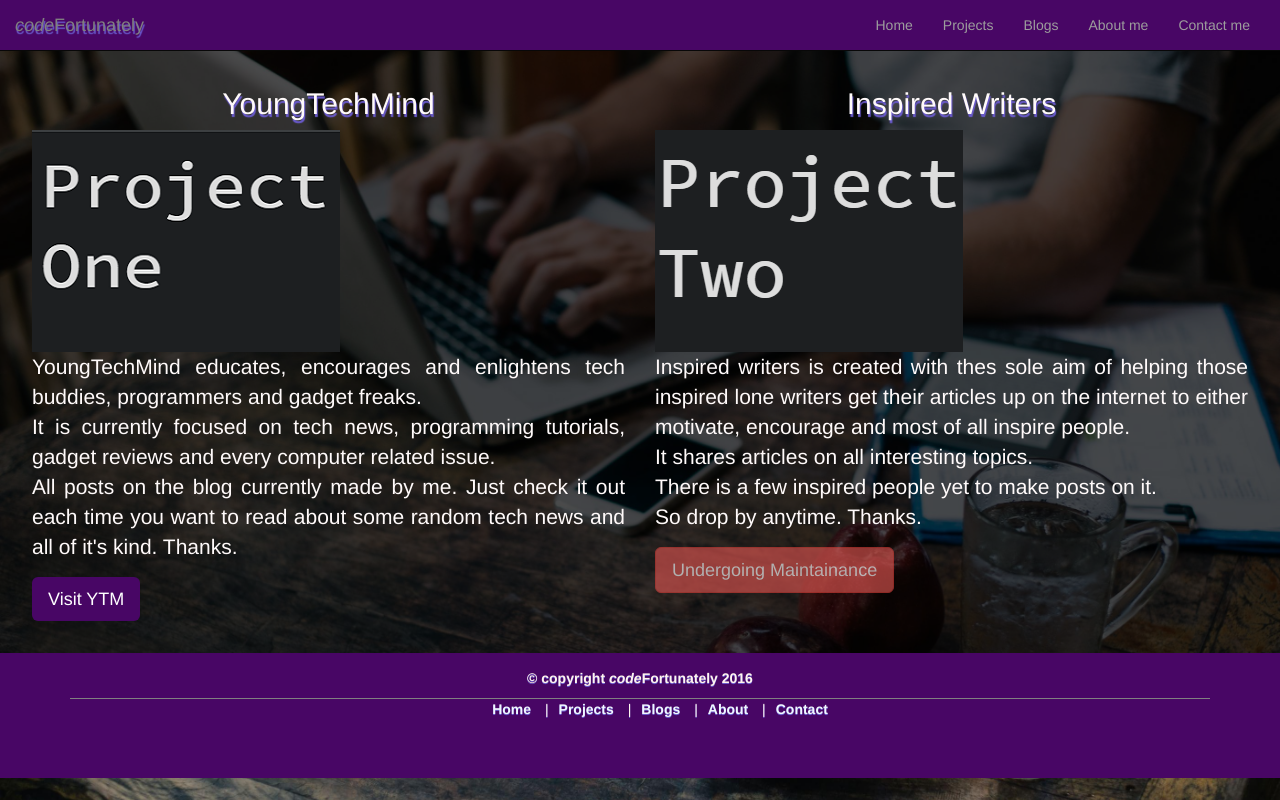
After one commit to fortunee/codefortune, a Flask app: template templates/public_access/blogs.html in a window 1280 px wide. The commit adds this page. Run offline with Flask 2, Linux system fonts and the light colour scheme; the template is opened without the code that fills it, so the values that code supplies are empty.

Commit message:
blogs implemented

```diff
--- a/app.py
+++ b/app.py
@@ -38,7 +38,7 @@ def Projects():
 #mapping the blogs page
 @app.route('/blogs')
 def Blogs():
-    return 'Blogs undergoing maintainance. Please check back later'
+    return render_template('/public_access/blogs.html')
 
 #mapping the about page
 @app.route('/about')
@@ -75,7 +75,5 @@ def Contact():
     elif request.method == 'GET':
         return render_template('/public_access/contact.html', form=form)
 
-
-
 if __name__ == "__main__":
     app.run()
--- a/static/css/style.css
+++ b/static/css/style.css
@@ -73,6 +73,10 @@ body{
 .learn_more_btn:hover{
     background: darkviolet;
     transition: all .3s ease-in-out;
+}
+
+.learn_more_btn:visited{
+    background:#480665;
 }
 
 
--- a/templates/base.html
+++ b/templates/base.html
@@ -1,13 +1,12 @@
 <!DOCTYPE html>
 <html lang="en">
 {% block head%}
-<head>
     <meta charset="UTF-8">
     <meta name="viewport" content="width=device-width, initial-scale=1.0">
     <title>codeFortunately</title>
     <link href="static/css/bootstrap.min.css" rel="stylesheet">
     <link href="static/css/style.css" rel="stylesheet">
-</head>
+    <link rel="shortcut icon" href="../static/images/favicon.ico" type="image/x-icon">
 {% endblock %}
 
 <body>
@@ -45,9 +44,6 @@
     {% endblock %}
   {% endblock %}
 
-
-
-
   <!-- the child template starts within the block below-->
   {% block content %}
       <div class="container bg_cover">
@@ -61,8 +57,6 @@
               {{ error }}
             </div>
           {% endif %}
-
-
 
           <!-- flash messages -->
           {% for messages in get_flashed_messages() %}
--- a/templates/learn_more_clicked.html
+++ b/templates/learn_more_clicked.html
@@ -6,12 +6,12 @@
 
             <h2 class="text-center lrn_mre_title">Do You Know That...</h2>
             <h4 class="">
-            The web is growing really fast, such
+            The web is growing really fast, it is
             a little awesome place where you can
             do so much. Imagine a world with more
             powerful productivity but less stress
             and more fun.
-            The future my friend is here. <br>Now, The web
+            The future is here my friend. <br>Now, The web
                 allows the world to:</h4>
             <img src="static/images/social.media_.jpg" alt="social network" height="200px" width="200" class="img-responsive img-circle col-md-5">
 
@@ -53,7 +53,7 @@
             To mention but a few, all these things and many more can be
             done on the web, as it helps build a
             better relationship with your customers,
-            clients, friends,fans and listners around the
+            clients, friends,fans and listeners around the
             globe.
         </h3>
         <h3 class="text-center lrn_mre_title">
--- /dev/null
+++ b/templates/public_access/blogs.html
@@ -0,0 +1,41 @@
+{% extends "base.html" %}
+{% block head %}
+    {{ super() }}
+    <link href="static/css/about_style.css" rel="stylesheet">
+{% endblock %}
+
+{% block content %}
+  <div class="container jumbotron about_jumbotron">
+    <div class="col-md-6 col-sm-6">
+      <h2 class="about_title">YoungTechMind</h2>
+      <img src="../static/images/project_one.PNG" alt="YTM image" class="img-responsive">
+      <p class="text-justify">
+        YoungTechMind educates, encourages and
+        enlightens tech buddies, programmers and gadget freaks. <br>
+        It is currently focused on tech news, programming tutorials,
+        gadget reviews and every computer related issue. <br>
+        All posts on the blog currently made by me.
+        Just check it out each time you want to read about some
+        random tech news and all of it's kind.
+        Thanks.
+      </p>
+      <p><a class="btn btn-primary btn-lg learn_more_btn" href="http://youngtechmind.blogspot.com" role="button">Visit YTM</a></p>
+    </div>
+
+    <div class="col-md-6 col-sm-6">
+      <h2 class="about_title text-left">Inspired Writers</h2>
+      <img src="../static/images/project_two.PNG" alt="IW image" class="img-responsive">
+      <p class="text-justify">
+        Inspired writers is created with thes sole aim
+        of helping those inspired lone writers get their
+        articles up on the internet to either motivate,
+        encourage and most of all inspire people. <br>
+        It shares articles on all interesting topics. <br>
+        There is a few inspired people yet to make posts on it. <br>
+        So drop by anytime.
+        Thanks.
+      </p>
+      <p><a class="btn btn-danger btn-lg" href="#" disabled="disabled" role="button">Undergoing Maintainance</a></p>
+    </div>
+  </div>
+{% endblock %}
```
Also changed, not shown: templates/public_access/about.html (+7 -5 lines), static/images/favicon.ico (added).
